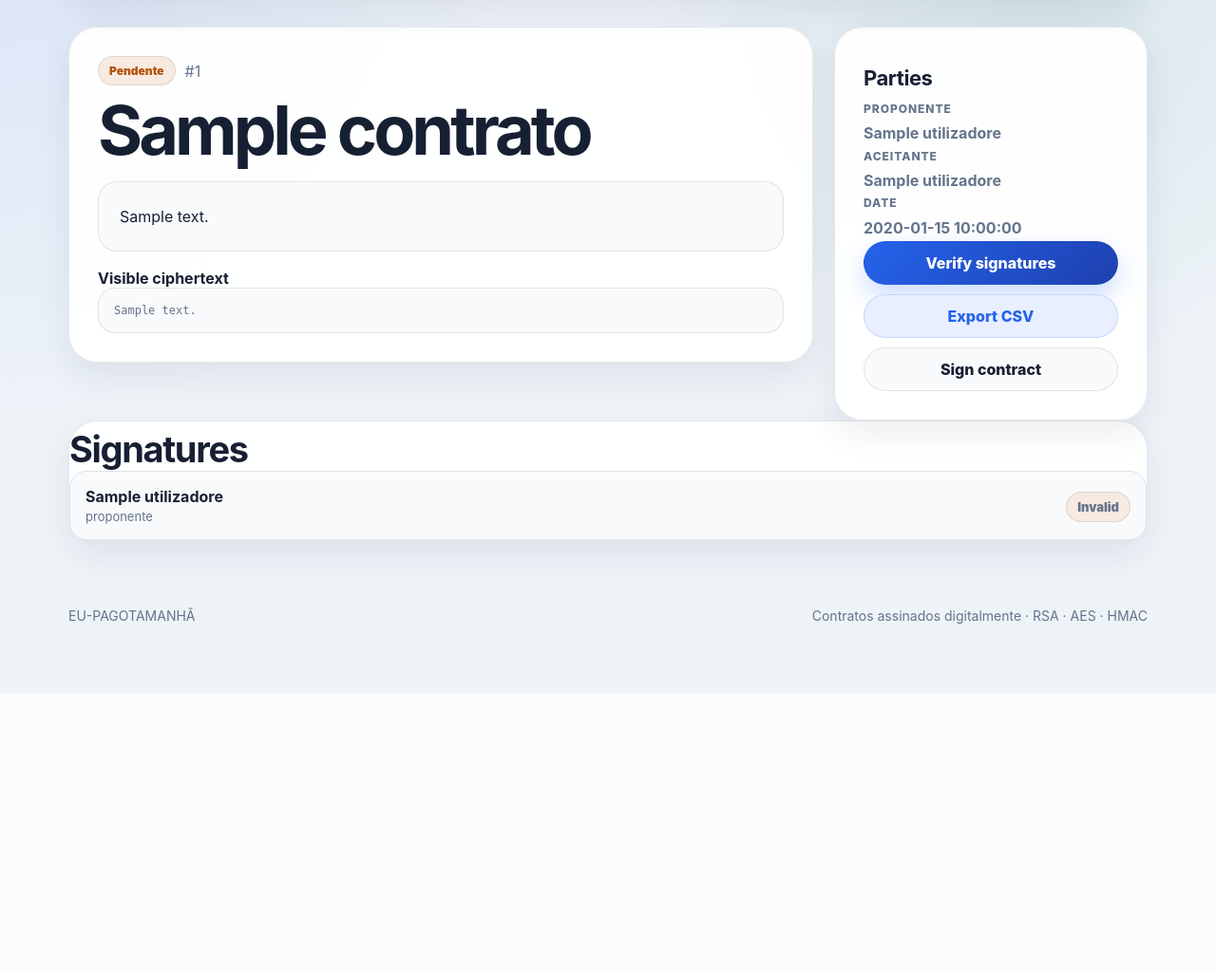
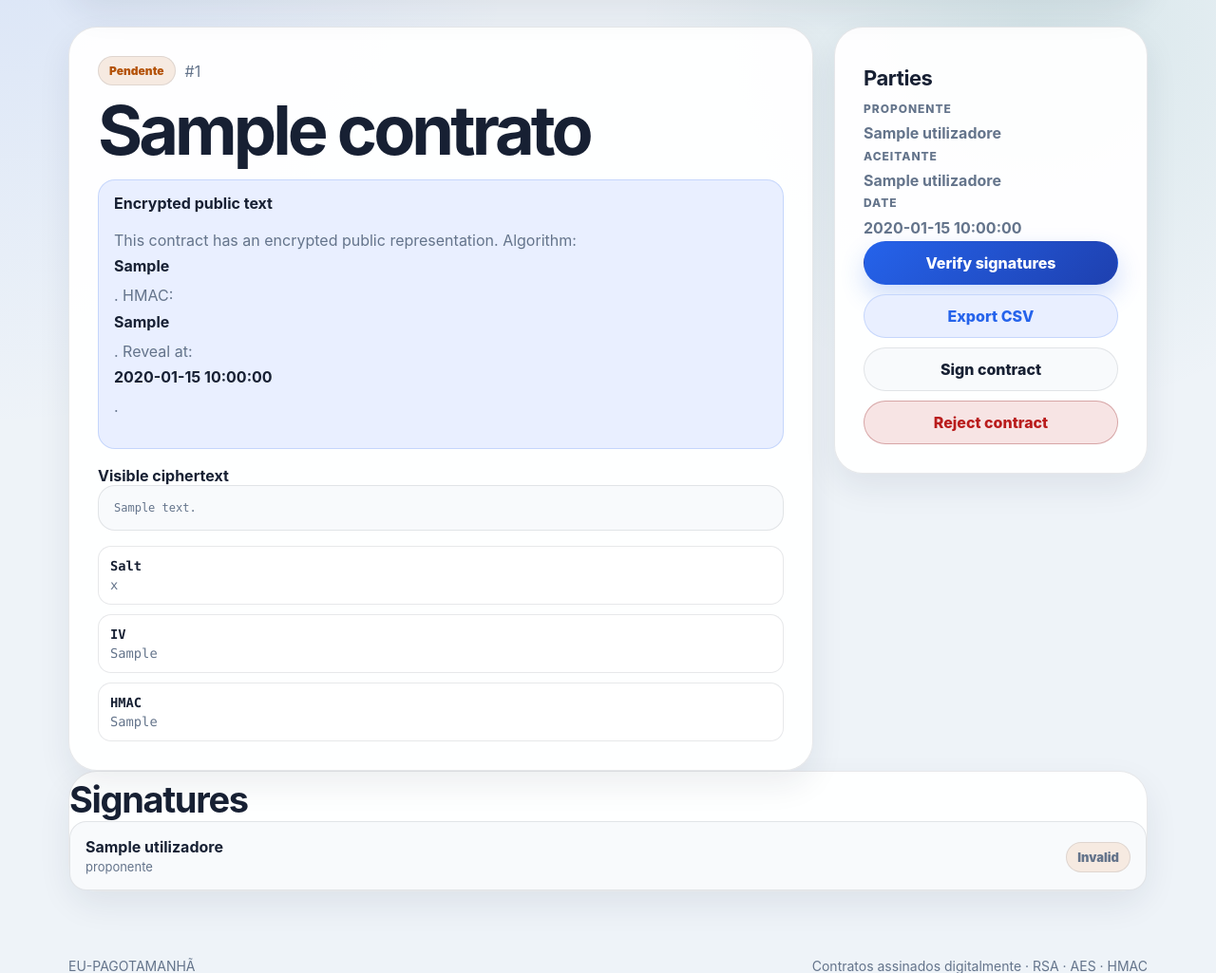
Before and after one commit to KJBruninho/Public_Contract_Social_Network, a Flask app: page /contracts/1 in a window 1280 px wide. Shown: the part 92-1117 px from the top of the page at 95% size. Before the commit the page ends 822 px from the top, so only its background shows below. Run offline with Flask 3, Linux system fonts and the light colour scheme; the visitor is signed in with stand-in values (Sample User, id 1); tables that the repository leaves empty hold one stand-in row (values such as "Sample post").

Commit message:
Add files via upload

```diff
--- a/Public_Contract_Social_Network/EU-PAGOTAMANHA/app.py
+++ b/Public_Contract_Social_Network/EU-PAGOTAMANHA/app.py
@@ -84,7 +84,7 @@ def register():
         private_pem, public_pem = crypto.generate_rsa_keypair()
         encrypted = crypto.encrypt_private_key(private_pem, password)
         key_data = {"public_key": public_pem, **encrypted}
-        user_id = db.create_user(nome, email, generate_password_hash(password), key_data)
+        user_id = db.create_user(nome, email, generate_password_hash(password, method="scrypt", salt_length=16), key_data)
         session["user_id"] = user_id
         flash("Conta criada. Foi gerado um par de chaves RSA.", "success")
         return redirect(url_for("dashboard"))
@@ -136,8 +136,14 @@ def create_contract():
         password = request.form.get("password", "")
         encrypt_mode = request.form.get("encrypt_mode", "none")
         reveal_at = (request.form.get("reveal_at") or "").replace("T", " ") or None
-        cipher_name = request.form.get("cipher", "AES-256-CBC")
-        hmac_name = request.form.get("hmac_algorithm", "HMAC-SHA256")
+
+        # New combined selector. Backwards compatible with the old cipher + HMAC fields.
+        encryption_profile = request.form.get("encryption_profile", "none")
+        if encryption_profile == "none":
+            legacy_cipher = request.form.get("cipher")
+            legacy_hmac = request.form.get("hmac_algorithm")
+            if encrypt_mode == "timed" and legacy_cipher and legacy_hmac:
+                encryption_profile = f"{legacy_cipher}:{legacy_hmac}"
 
         if not title or not text or not receiver_id or not password:
             flash("Título, texto, aceitante e password são obrigatórios.", "danger")
@@ -172,7 +178,17 @@ def create_contract():
             "proponente_signed_at": created_at,
         }
         if encrypt_mode == "timed":
-            enc = crypto.encrypt_contract_text(text, password, cipher_name, hmac_name)
+            try:
+                selected_combo = crypto.parse_encryption_profile(encryption_profile)
+                if selected_combo is None:
+                    flash("Seleciona uma combinação de cifra e HMAC.", "danger")
+                    return render_template("create_contract.html", users=users, kind=kind)
+                cipher_name, hmac_name = selected_combo
+                enc = crypto.encrypt_contract_text(text, password, cipher_name, hmac_name)
+            except ValueError:
+                flash("Combinação de cifra/HMAC inválida.", "danger")
+                return render_template("create_contract.html", users=users, kind=kind)
+
             data.update(enc)
             data["reveal_at"] = reveal_at or None
         contract_id = db.create_contract(data)
@@ -205,6 +221,11 @@ def sign_contract_view(contract_id: int):
     if session["user_id"] not in (contract["id_proponente"], contract["id_aceitante"]):
         flash("Não fazes parte deste contrato.", "danger")
         return redirect(url_for("view_contract", contract_id=contract_id))
+
+    if contract["estado"] != "pendente":
+        flash("Este contrato já não está pendente e não pode ser assinado.", "warning")
+        return redirect(url_for("view_contract", contract_id=contract_id))
+
     signatures = db.get_contract_signatures(contract_id)
     own = next((s for s in signatures if s["id_utilizador"] == session["user_id"]), None)
     if own and own["assinatura_digital"]:
@@ -270,9 +291,42 @@ def profile(user_id: int):
 @login_required
 def settle_contract(contract_id: int):
     contract = db.get_contract(contract_id)
-    if contract and session["user_id"] in (contract["id_proponente"], contract["id_aceitante"]):
-        db.mark_sanado(contract_id)
-        flash("Contrato marcado como sanado.", "success")
+    if not contract:
+        flash("Contrato não encontrado.", "danger")
+        return redirect(url_for("contracts_list"))
+
+    # Pelo enunciado, quem aceitou o contrato pode marcá-lo como sanado.
+    if session["user_id"] != contract["id_aceitante"]:
+        flash("Só o aceitante pode marcar este contrato como sanado.", "danger")
+        return redirect(url_for("view_contract", contract_id=contract_id))
+
+    if contract["estado"] != "assinado":
+        flash("Só contratos assinados podem ser marcados como sanados.", "warning")
+        return redirect(url_for("view_contract", contract_id=contract_id))
+
+    db.mark_sanado(contract_id)
+    flash("Contrato marcado como sanado.", "success")
+    return redirect(url_for("view_contract", contract_id=contract_id))
+
+
+@app.route("/contracts/<int:contract_id>/reject", methods=["POST"])
+@login_required
+def reject_contract(contract_id: int):
+    contract = db.get_contract(contract_id)
+    if not contract:
+        flash("Contrato não encontrado.", "danger")
+        return redirect(url_for("contracts_list"))
+
+    if session["user_id"] not in (contract["id_proponente"], contract["id_aceitante"]):
+        flash("Não fazes parte deste contrato.", "danger")
+        return redirect(url_for("view_contract", contract_id=contract_id))
+
+    if contract["estado"] != "pendente":
+        flash("Só contratos pendentes podem ser rejeitados.", "warning")
+        return redirect(url_for("view_contract", contract_id=contract_id))
+
+    db.mark_rejeitado(contract_id)
+    flash("Contrato rejeitado.", "success")
     return redirect(url_for("view_contract", contract_id=contract_id))
 
 
--- a/Public_Contract_Social_Network/EU-PAGOTAMANHA/database.py
+++ b/Public_Contract_Social_Network/EU-PAGOTAMANHA/database.py
@@ -311,3 +311,8 @@ def mark_sanado(contract_id: int) -> None:
 def seed_basic() -> None:
     # Used by scripts/reset_and_seed.py; kept here for convenience.
     pass
+
+
+def mark_rejeitado(contract_id: int) -> None:
+    with get_db() as conn:
+        conn.cursor().execute("UPDATE contratos SET estado='rejeitado' WHERE id=%s AND estado='pendente'", (contract_id,))
--- a/Public_Contract_Social_Network/EU-PAGOTAMANHA/scripts/reset_and_seed.py
+++ b/Public_Contract_Social_Network/EU-PAGOTAMANHA/scripts/reset_and_seed.py
@@ -26,7 +26,7 @@ def clear():
 def create_user(nome, email):
     private_pem, public_pem = crypto.generate_rsa_keypair()
     encrypted = crypto.encrypt_private_key(private_pem, PASSWORD)
-    return db.create_user(nome, email, generate_password_hash(PASSWORD), {"public_key": public_pem, **encrypted})
+    return db.create_user(nome, email, generate_password_hash(PASSWORD, method="scrypt", salt_length=16), {"public_key": public_pem, **encrypted})
 
 
 def sign_as(contract, user_id):
--- a/Public_Contract_Social_Network/EU-PAGOTAMANHA/static/css/style.css
+++ b/Public_Contract_Social_Network/EU-PAGOTAMANHA/static/css/style.css
@@ -168,3 +168,105 @@ input:focus, textarea:focus, select:focus { border-color: color-mix(in srgb, var
   .footer { flex-direction: column; gap: 8px; }
   .signature-row { align-items: flex-start; flex-direction: column; }
 }
+
+
+/* Encryption profile UI */
+.crypto-options {
+  display: grid;
+  grid-template-columns: repeat(3, minmax(0, 1fr));
+  gap: 14px;
+  margin-top: 16px;
+}
+
+.crypto-option {
+  border: 1px solid var(--border, rgba(148, 163, 184, .22));
+  border-radius: 18px;
+  padding: 16px;
+  background: var(--surface-soft, rgba(255, 255, 255, .55));
+}
+
+.crypto-option strong {
+  display: block;
+  margin-bottom: 6px;
+}
+
+.crypto-option span {
+  display: block;
+  color: var(--muted, #64748b);
+  font-size: .92rem;
+  line-height: 1.45;
+}
+
+.crypto-meta {
+  display: grid;
+  gap: 10px;
+  margin-top: 16px;
+}
+
+.crypto-meta span {
+  display: block;
+  word-break: break-all;
+  border: 1px solid var(--border, rgba(148, 163, 184, .22));
+  border-radius: 14px;
+  padding: 12px;
+  background: var(--surface-soft, rgba(255, 255, 255, .55));
+  color: var(--muted, #64748b);
+  font-family: ui-monospace, SFMono-Regular, Menlo, Monaco, Consolas, monospace;
+  font-size: .86rem;
+}
+
+.crypto-meta strong {
+  display: block;
+  color: var(--text, #0f172a);
+  font-family: inherit;
+  margin-bottom: 4px;
+}
+
+.small {
+  font-size: .9rem;
+}
+
+@media (max-width: 780px) {
+  .crypto-options {
+    grid-template-columns: 1fr;
+  }
+}
+
+
+/* Reject / settle actions */
+.btn-danger {
+  background: color-mix(in srgb, var(--danger, #b91c1c) 12%, var(--surface, #fff));
+  color: var(--danger, #b91c1c);
+  border: 1px solid color-mix(in srgb, var(--danger, #b91c1c) 24%, var(--border, #e2e8f0));
+}
+
+.btn-danger:hover {
+  background: color-mix(in srgb, var(--danger, #b91c1c) 18%, var(--surface, #fff));
+  transform: translateY(-1px);
+}
+
+.btn-success {
+  background: color-mix(in srgb, var(--success, #15803d) 12%, var(--surface, #fff));
+  color: var(--success, #15803d);
+  border: 1px solid color-mix(in srgb, var(--success, #15803d) 24%, var(--border, #e2e8f0));
+}
+
+.btn-success:hover {
+  background: color-mix(in srgb, var(--success, #15803d) 18%, var(--surface, #fff));
+  transform: translateY(-1px);
+}
+
+.contract-actions form,
+.button-stack form {
+  margin: 0;
+}
+
+.status-sanado {
+  color: var(--success, #15803d);
+  background: color-mix(in srgb, var(--success, #15803d) 12%, var(--surface, #fff));
+}
+
+.status-rejeitado {
+  color: var(--danger, #b91c1c);
+  background: color-mix(in srgb, var(--danger, #b91c1c) 12%, var(--surface, #fff));
+}
--- a/Public_Contract_Social_Network/EU-PAGOTAMANHA/static/js/main.js
+++ b/Public_Contract_Social_Network/EU-PAGOTAMANHA/static/js/main.js
@@ -2,18 +2,34 @@
   const root = document.documentElement;
   const saved = localStorage.getItem('theme') || 'light';
   root.dataset.theme = saved;
+
   const btn = document.querySelector('[data-theme-toggle]');
-  function sync() { if (btn) btn.textContent = root.dataset.theme === 'dark' ? '☾' : '☀︎'; }
+  function sync() {
+    if (btn) btn.textContent = root.dataset.theme === 'dark' ? '☾' : '☀︎';
+  }
   sync();
-  if (btn) btn.addEventListener('click', () => {
-    root.dataset.theme = root.dataset.theme === 'dark' ? 'light' : 'dark';
-    localStorage.setItem('theme', root.dataset.theme);
-    sync();
-  });
+
+  if (btn) {
+    btn.addEventListener('click', () => {
+      root.dataset.theme = root.dataset.theme === 'dark' ? 'light' : 'dark';
+      localStorage.setItem('theme', root.dataset.theme);
+      sync();
+    });
+  }
+
   const navToggle = document.querySelector('[data-nav-toggle]');
   const navLinks = document.querySelector('[data-nav-links]');
-  if (navToggle && navLinks) navToggle.addEventListener('click', () => navLinks.classList.toggle('is-open'));
+  if (navToggle && navLinks) {
+    navToggle.addEventListener('click', () => navLinks.classList.toggle('is-open'));
+  }
+
   const encryptionToggle = document.querySelector('[data-encryption-toggle]');
   const panel = document.querySelector('[data-encryption-panel]');
-  if (encryptionToggle && panel) encryptionToggle.addEventListener('change', () => { panel.hidden = !encryptionToggle.checked; });
+  if (encryptionToggle && panel) {
+    function syncEncryptionPanel() {
+      panel.hidden = !encryptionToggle.checked;
+    }
+    encryptionToggle.addEventListener('change', syncEncryptionPanel);
+    syncEncryptionPanel();
+  }
 })();
--- a/Public_Contract_Social_Network/EU-PAGOTAMANHA/templates/view_contract.html
+++ b/Public_Contract_Social_Network/EU-PAGOTAMANHA/templates/view_contract.html
@@ -3,23 +3,79 @@
 {% block content %}
 <section class="detail-layout">
   <article class="card detail-card">
-    <div class="card-topline"><span class="status-pill status-{{ contract.estado }}">{{ contract.estado|capitalize }}</span><span class="muted">#{{ contract.id }}</span></div>
+    <div class="card-topline">
+      <span class="status-pill status-{{ contract.estado }}">{{ contract.estado|capitalize }}</span>
+      <span class="muted">#{{ contract.id }}</span>
+    </div>
+
     <h1>{{ contract.titulo }}</h1>
-    <div class="contract-text">{{ contract.texto_contrato }}</div>
-    {% if contract.encrypted_text %}<div class="code-box"><strong>Visible ciphertext</strong><code>{{ contract.encrypted_text }}</code></div>{% endif %}
+
+    {% if contract.encrypted_text %}
+      <div class="info-box">
+        <strong>Encrypted public text</strong>
+        <p class="muted">
+          This contract has an encrypted public representation.
+          Algorithm: <strong>{{ contract.encryption_algorithm }}</strong>.
+          HMAC: <strong>{{ contract.hmac_algorithm }}</strong>.
+          {% if contract.reveal_at %}Reveal at: <strong>{{ contract.reveal_at }}</strong>.{% endif %}
+        </p>
+      </div>
+      <div class="code-box">
+        <strong>Visible ciphertext</strong>
+        <code>{{ contract.encrypted_text }}</code>
+      </div>
+      <div class="crypto-meta">
+        <span><strong>Salt</strong>{{ contract.encryption_salt }}</span>
+        <span><strong>IV</strong>{{ contract.encryption_iv }}</span>
+        <span><strong>HMAC</strong>{{ contract.hmac_value }}</span>
+      </div>
+    {% else %}
+      <div class="contract-text">{{ contract.texto_contrato }}</div>
+    {% endif %}
   </article>
+
   <aside class="card side-panel">
     <h3>Parties</h3>
     <p><span>Proponente</span><strong>{{ contract.proponente_nome }}</strong></p>
     <p><span>Aceitante</span><strong>{{ contract.aceitante_nome }}</strong></p>
     <p><span>Date</span><strong>{{ contract.data_criacao }}</strong></p>
+
     <div class="button-stack">
       <a class="btn btn-primary" href="{{ url_for('verify_contract', contract_id=contract.id) }}">Verify signatures</a>
       <a class="btn btn-soft" href="{{ url_for('export_contract', contract_id=contract.id) }}">Export CSV</a>
-      {% if current_user and current_user.id in [contract.id_proponente, contract.id_aceitante] and contract.estado == 'pendente' %}<a class="btn btn-ghost" href="{{ url_for('sign_contract_view', contract_id=contract.id) }}">Sign contract</a>{% endif %}
-      {% if current_user and current_user.id == contract.id_aceitante and contract.estado == 'assinado' %}<form method="post" action="{{ url_for('settle_contract', contract_id=contract.id) }}"><button class="btn btn-ghost full" type="submit">Mark as settled</button></form>{% endif %}
+      {% if current_user and current_user.id in [contract.id_proponente, contract.id_aceitante] and contract.estado == 'pendente' %}
+        <a class="btn btn-ghost" href="{{ url_for('sign_contract_view', contract_id=contract.id) }}">Sign contract</a>
+
+        <form method="post" action="{{ url_for('reject_contract', contract_id=contract.id) }}"
+              onsubmit="return confirm('Tens a certeza que queres rejeitar este contrato?');">
+          <button class="btn btn-danger full" type="submit">Reject contract</button>
+        </form>
+      {% endif %}
+
+      {% if current_user and current_user.id == contract.id_aceitante and contract.estado == 'assinado' %}
+        <form method="post" action="{{ url_for('settle_contract', contract_id=contract.id) }}"
+              onsubmit="return confirm('Confirmas que este contrato está sanado?');">
+          <button class="btn btn-success full" type="submit">Mark as settled</button>
+        </form>
+      {% endif %}
     </div>
   </aside>
 </section>
-<section class="card"><h2>Signatures</h2><div class="signature-list">{% for sig in signatures %}<div class="signature-row"><div><strong>{{ sig.nome }}</strong><span>{{ sig.tipo_assinante }}</span></div><span class="status-pill {% if sig.valid %}status-assinado{% else %}status-pendente{% endif %}">{% if sig.assinatura_digital %}{{ 'Valid' if sig.valid else 'Invalid' }}{% else %}Pending{% endif %}</span></div>{% endfor %}</div></section>
+
+<section class="card">
+  <h2>Signatures</h2>
+  <div class="signature-list">
+    {% for sig in signatures %}
+      <div class="signature-row">
+        <div>
+          <strong>{{ sig.nome }}</strong>
+          <span>{{ sig.tipo_assinante }}</span>
+        </div>
+        <span class="status-pill {% if sig.valid %}status-assinado{% else %}status-pendente{% endif %}">
+          {% if sig.assinatura_digital %}{{ 'Valid' if sig.valid else 'Invalid' }}{% else %}Pending{% endif %}
+        </span>
+      </div>
+    {% endfor %}
+  </div>
+</section>
 {% endblock %}
```
Also changed, not shown: Public_Contract_Social_Network/EU-PAGOTAMANHA/crypto_utils.py (+129 -13 lines), Public_Contract_Social_Network/EU-PAGOTAMANHA/templates/_contract_card.html (+11 -0 lines), Public_Contract_Social_Network/EU-PAGOTAMANHA/templates/create_contract.html (+85 -12 lines), Public_Contract_Social_Network/EU-PAGOTAMANHA/scripts/BD_sql_Querys/populate.sql.
